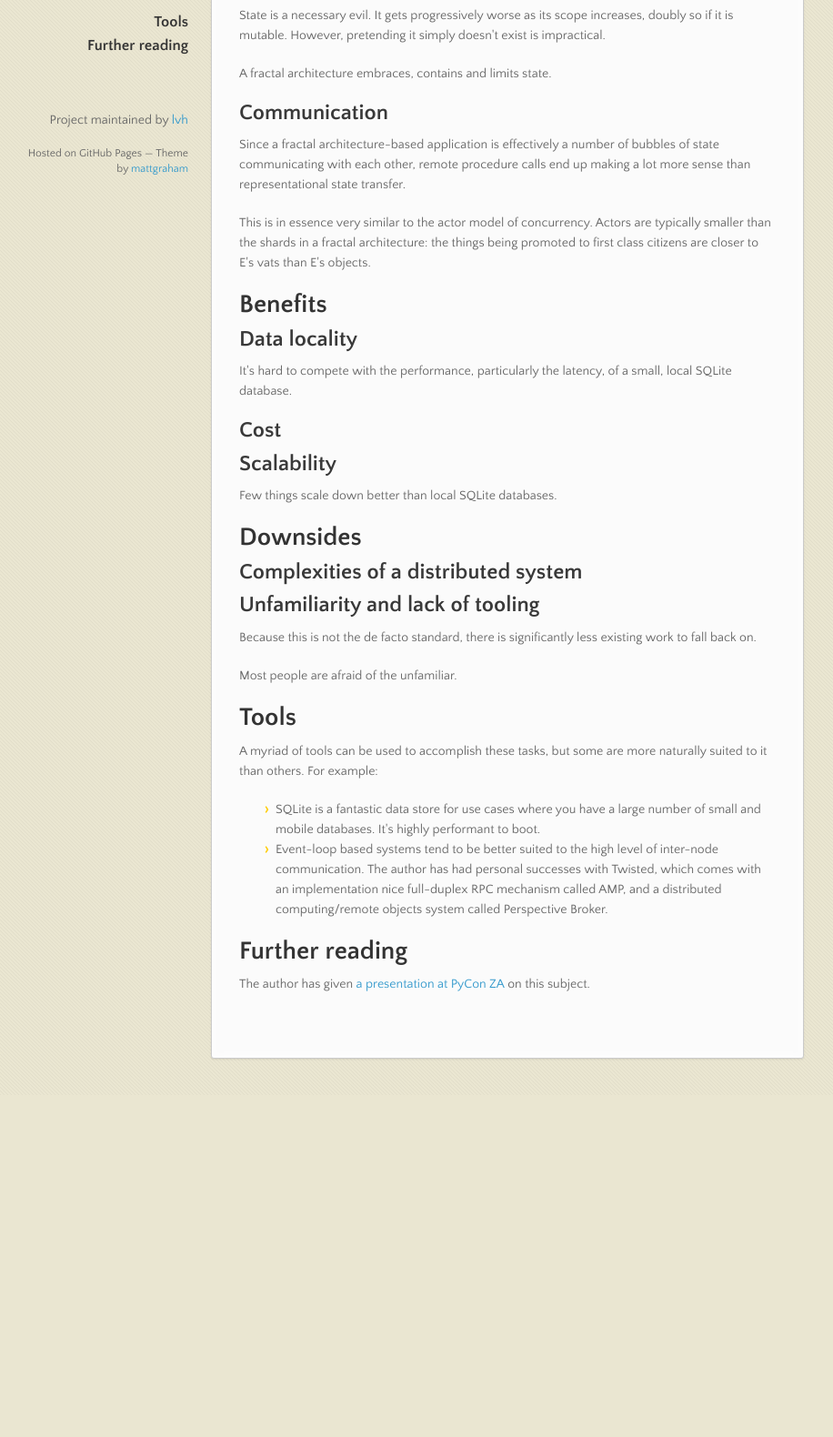
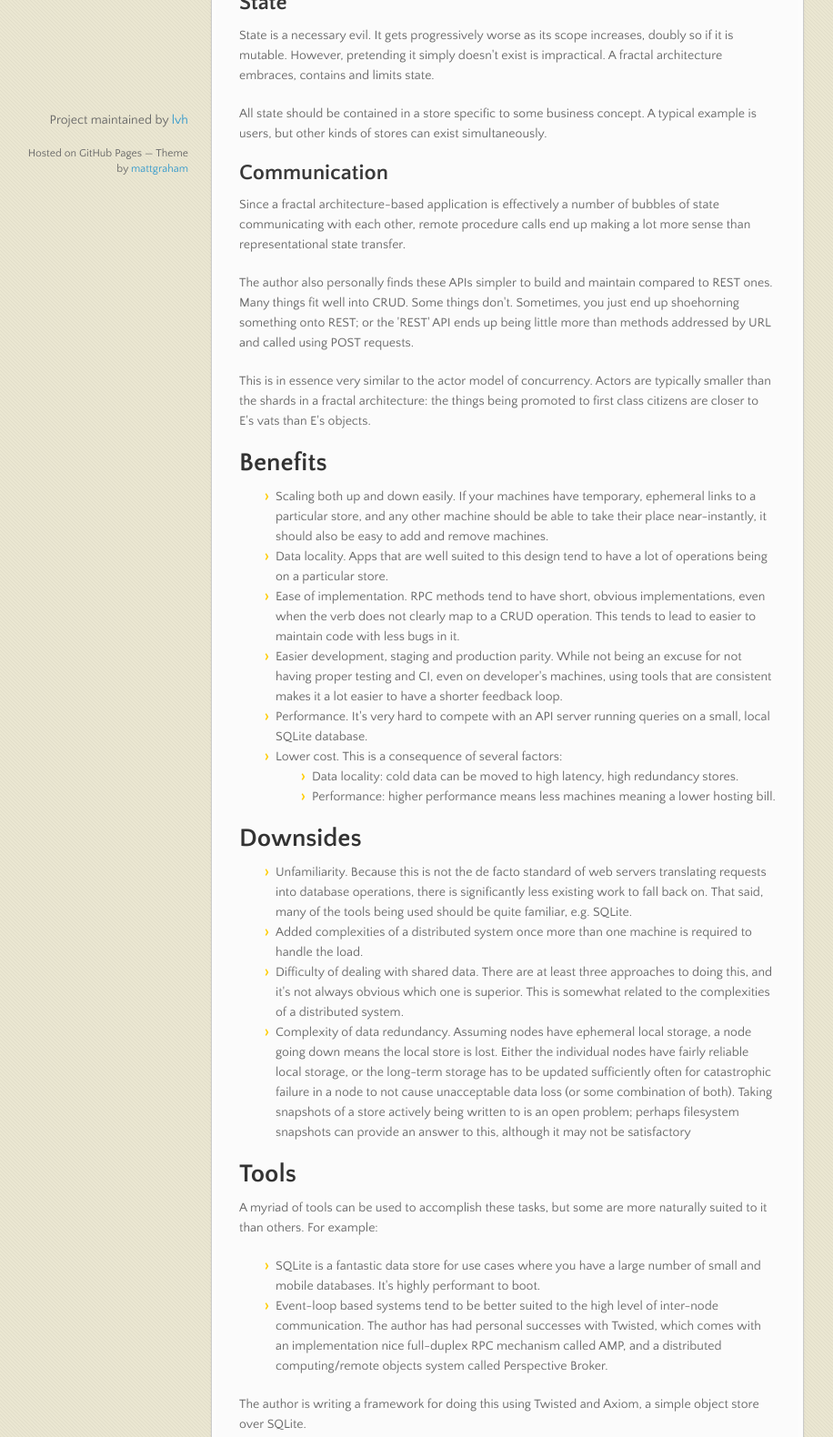
Before and after one commit to lvh/fractal-architectures, a plain HTML site: page index.html in a window 1280 px wide. Shown: the part 566-2146 px from the top of the page at 91% size, without its empty margins (83-999 px from the left). Before the commit the page ends 1770 px from the top, so only its background shows below. Drawn offline with nearby package versions, Linux system fonts and the light colour scheme.

Commit message:
Create gh-pages branch via GitHub

```diff
--- a/index.html
+++ b/index.html
@@ -39,7 +39,7 @@
         <ul></ul>
       </nav>
       <section>
-        <p>This is very much a work in progress.</p>
+        <p>This is very much a work in progress. I intend to move individual points to more detailed posts as I elaborate on them.</p>
 
 <h1>Abstract</h1>
 
@@ -50,51 +50,55 @@
 <ol>
 <li>Decentralized over centralized</li>
 <li>Local over global</li>
-<li>Verbs over nouns</li>
+<li>(Verbs over nouns)</li>
 </ol><h1>Tenets</h1>
 
 <h2>State</h2>
 
-<p>State is a necessary evil. It gets progressively worse as its scope increases, doubly so if it is mutable. However, pretending it simply doesn't exist is impractical.</p>
+<p>State is a necessary evil. It gets progressively worse as its scope increases, doubly so if it is mutable. However, pretending it simply doesn't exist is impractical. A fractal architecture embraces, contains and limits state.</p>
 
-<p>A fractal architecture embraces, contains and limits state.</p>
+<p>All state should be contained in a store specific to some business concept. A typical example is users, but other kinds of stores can exist simultaneously.</p>
 
 <h2>Communication</h2>
 
 <p>Since a fractal architecture-based application is effectively a number of bubbles of state communicating with each other, remote procedure calls end up making a lot more sense than representational state transfer.</p>
 
+<p>The author also personally finds these APIs simpler to build and maintain compared to REST ones. Many things fit well into CRUD. Some things don't. Sometimes, you just end up shoehorning something onto REST; or the 'REST' API ends up being little more than methods addressed by URL and called using POST requests. </p>
+
 <p>This is in essence very similar to the actor model of concurrency. Actors are typically smaller than the shards in a fractal architecture: the things being promoted to first class citizens are closer to E's vats than E's objects.</p>
 
 <h1>Benefits</h1>
 
-<h2>Data locality</h2>
+<ul>
+<li>Scaling both up and down easily. If your machines have temporary, ephemeral links to a particular store, and any other machine should be able to take their place near-instantly, it should also be easy to add and remove machines.</li>
+<li>Data locality. Apps that are well suited to this design tend to have a lot of operations being on a particular store.</li>
+<li>Ease of implementation. RPC methods tend to have short, obvious implementations, even when the verb does not clearly map to a CRUD operation. This tends to lead to easier to maintain code with less bugs in it.</li>
+<li>Easier development, staging and production parity. While not being an excuse for not having proper testing and CI, even on developer's machines, using tools that are consistent makes it a lot easier to have a shorter feedback loop.</li>
+<li>Performance. It's very hard to compete with an API server running queries on a small, local SQLite database.</li>
+<li>Lower cost. This is a consequence of several factors:
 
-<p>It's hard to compete with the performance, particularly the latency, of a small, local SQLite database.</p>
+<ul>
+<li>Data locality: cold data can be moved to high latency, high redundancy stores.</li>
+<li>Performance: higher performance means less machines meaning a lower hosting bill.</li>
+</ul>
+</li>
+</ul><h1>Downsides</h1>
 
-<h2>Cost</h2>
-
-<h2>Scalability</h2>
-
-<p>Few things scale down better than local SQLite databases.</p>
-
-<h1>Downsides</h1>
-
-<h2>Complexities of a distributed system</h2>
-
-<h2>Unfamiliarity and lack of tooling</h2>
-
-<p>Because this is not the de facto standard, there is significantly less existing work to fall back on.</p>
-
-<p>Most people are afraid of the unfamiliar.</p>
-
-<h1>Tools</h1>
+<ul>
+<li>Unfamiliarity. Because this is not the de facto standard of web servers translating requests into database operations, there is significantly less existing work to fall back on. That said, many of the tools being used should be quite familiar, e.g. SQLite.</li>
+<li>Added complexities of a distributed system once more than one machine is required to handle the load.</li>
+<li>Difficulty of dealing with shared data. There are at least three approaches to doing this, and it's not always obvious which one is superior. This is somewhat related to the complexities of a distributed system.</li>
+<li>Complexity of data redundancy. Assuming nodes have ephemeral local storage, a node going down means the local store is lost. Either the individual nodes have fairly reliable local storage, or the long-term storage has to be updated sufficiently often for catastrophic failure in a node to not cause unacceptable data loss (or some combination of both). Taking snapshots of a store actively being written to is an open problem; perhaps filesystem snapshots can provide an answer to this, although it may not be satisfactory </li>
+</ul><h1>Tools</h1>
 
 <p>A myriad of tools can be used to accomplish these tasks, but some are more naturally suited to it than others. For example:</p>
 
 <ul>
 <li>SQLite is a fantastic data store for use cases where you have a large number of small and mobile databases. It's highly performant to boot.</li>
 <li>Event-loop based systems tend to be better suited to the high level of inter-node communication. The author has had personal successes with Twisted, which comes with an implementation nice full-duplex RPC mechanism called AMP, and a distributed computing/remote objects system called Perspective Broker.</li>
-</ul><h1>Further reading</h1>
+</ul><p>The author is writing a framework for doing this using Twisted and Axiom, a simple object store over SQLite.</p>
+
+<h1>Further reading</h1>
 
 <p>The author has given <a href="https://www.youtube.com/watch?v=w75TAXYZnNs">a presentation at PyCon ZA</a> on this subject.</p>
       </section>
```
Also changed, not shown: params.json (+1 -1 lines).
